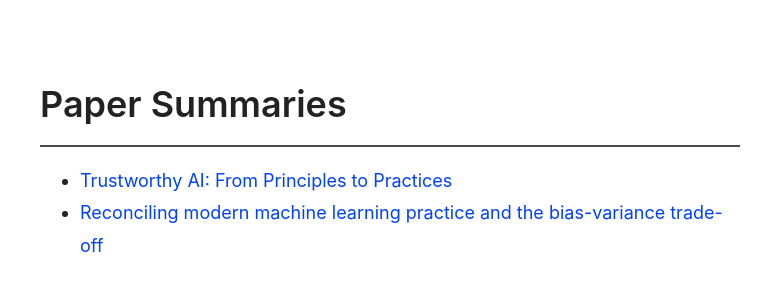
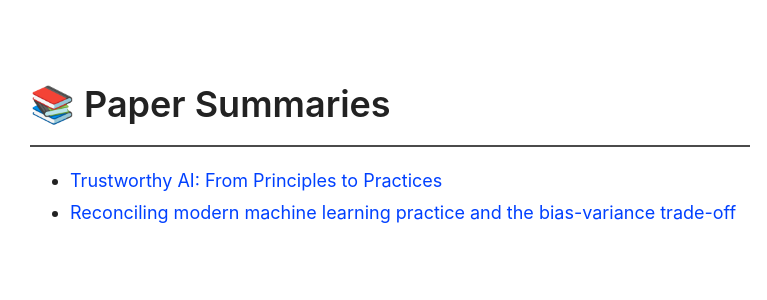
Before and after one commit to eggfryonrice/PaperSummary, a Jekyll site: the page built from index.md, in a window 1280 px wide. Shown: the top 300 px of the page, without its empty margins (250-1017 px from the left). Built offline with Jekyll 4.4.1, drawn with Linux system fonts in a browser that asks for light colours; part of the change alters nothing that is shown.

```diff
--- a/_config.yml
+++ b/_config.yml
@@ -12,10 +12,10 @@ titles_from_headings:
 
 defaults:
   - scope:
-      path: "summaries"
+      path: "posts"
       type: "pages"
     values:
       layout: default
 
 include:
-  - summaries
+  - posts
--- a/assets/css/style.css
+++ b/assets/css/style.css
@@ -8,7 +8,7 @@ body {
 }
 
 main.container {
-    max-width: 700px;
+    max-width: 720px;
     margin: 0 auto;
     padding: 0 1rem;
 }
--- a/index.md
+++ b/index.md
@@ -3,7 +3,7 @@ layout: home
 title: Paper Summaries
 ---
 
-# Paper Summaries
+# 📚 Paper Summaries
 
-- [Trustworthy AI: From Principles to Practices](summaries/Li2023)
-- [Reconciling modern machine learning practice and the bias-variance trade-off](summaries/Belkin2019)
+- [Trustworthy AI: From Principles to Practices](posts/Li2023)
+- [Reconciling modern machine learning practice and the bias-variance trade-off](posts/Belkin2019)
```
Also changed, not shown: favicon.ico (added), posts/Belkin2019.md (renamed from summaries/Belkin2019.md), posts/Li2023.md (renamed from summaries/Li2023.md).
